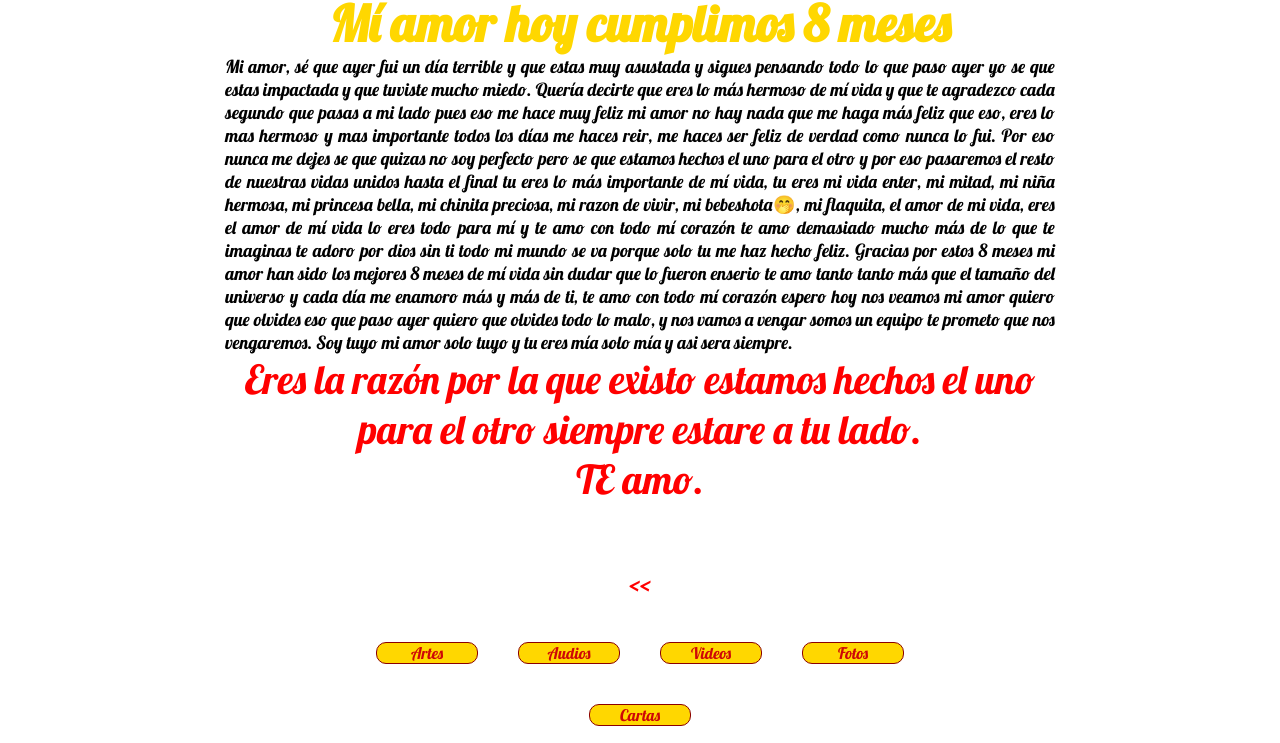
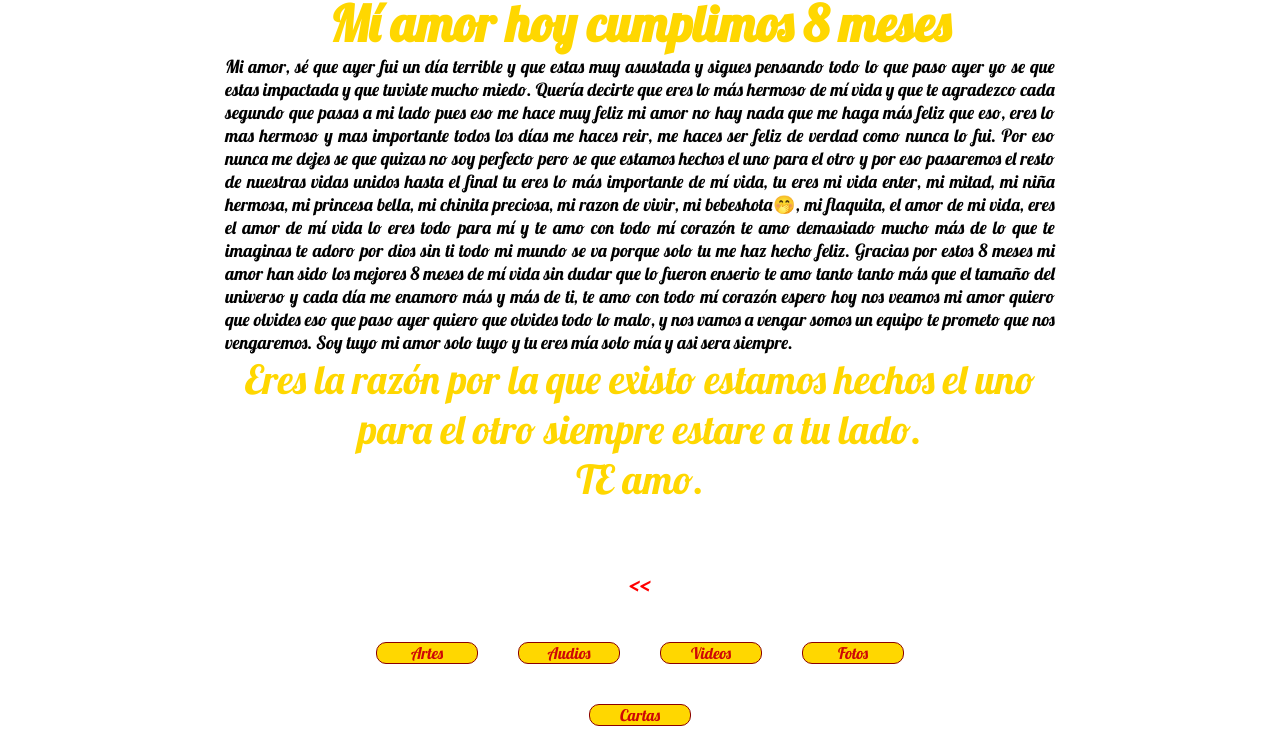
Before and after one commit to Ricardo-we/unproyectoespecial, a plain HTML site: page linksMEDIA/cartas2.html in a window 1280 px wide. Shown: the part 1517-2260 px from the top of the page. Drawn offline with Linux system fonts and the light colour scheme.

Commit message:
Update cartas2.html

```diff
--- a/linksMEDIA/cartas2.html
+++ b/linksMEDIA/cartas2.html
@@ -88,7 +88,7 @@
                     que olvides todo lo malo, y nos vamos a vengar somos un equipo te prometo que nos vengaremos. Soy
                     tuyo mi amor solo tuyo y tu eres mía solo mía y asi sera siempre.
                     <br>
-                    <span class="finalCartas" style="font-size: 40px; color: red; width: 100%;">Eres la razón por la
+                    <span class="finalCartas" style="font-size: 40px; color: gold; width: 100%;">Eres la razón por la
                         que existo estamos hechos el uno para el otro siempre estare a tu lado. <br> TE amo.</span>
             </div>
             <a href="../carta1.html" class="back">
```
